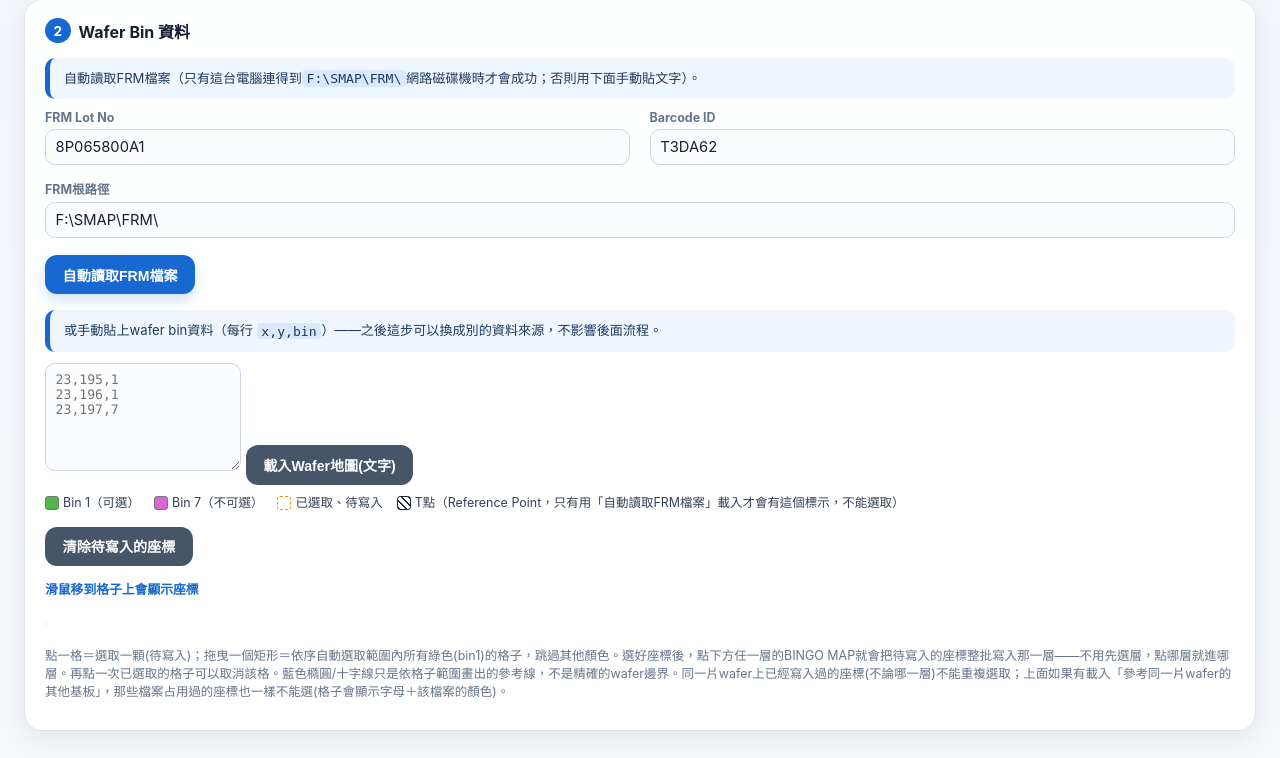
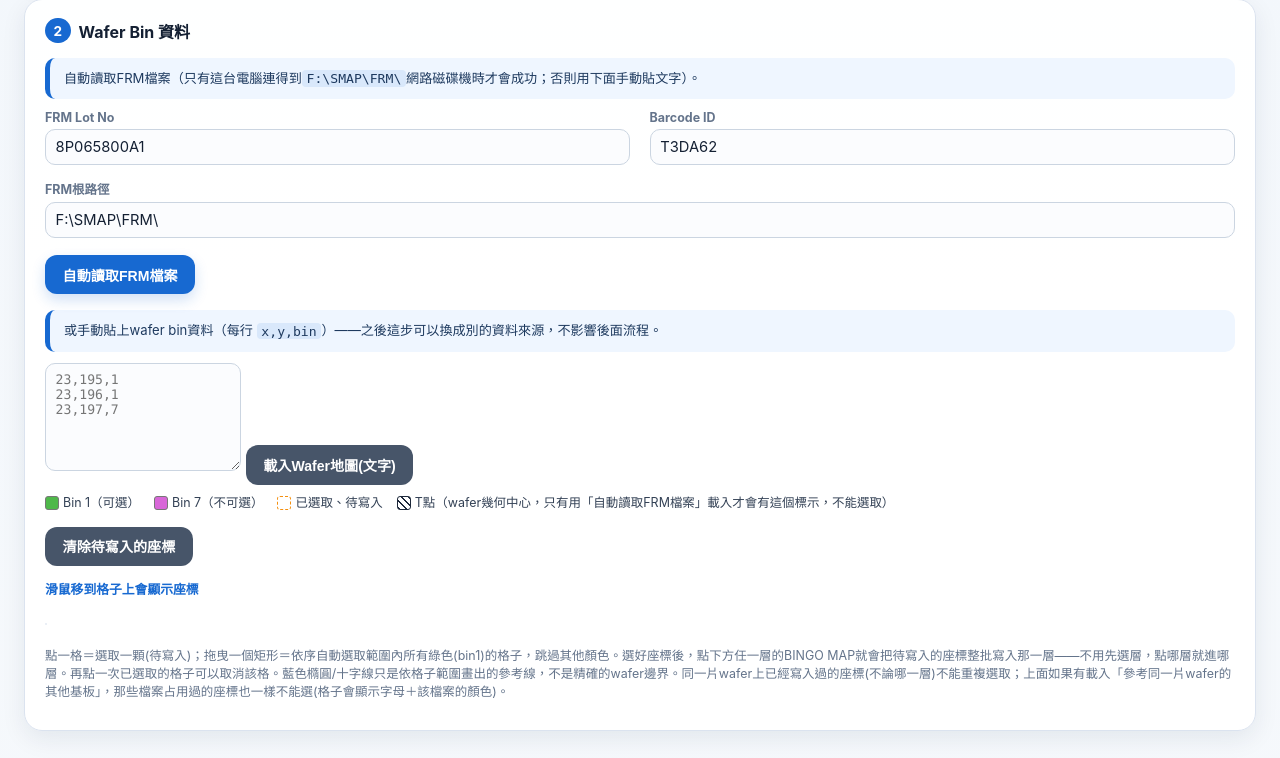
Before and after one commit to yuxian722/stock-dashboard-, a Flask app: page / in a window 1280 px wide. Shown: the part 1754-2512 px from the top of the page. Run offline with Flask 3, Linux system fonts and the light colour scheme.

Commit message:
補資料頁：修正T點位置——其實是wafer幾何中心，不是reference_point欄位
上一版猜T點＝FRM檔案的reference_point_x/y欄位，使用者傳照片直接
證明那個位置在wafer圖最外面，明顯錯誤。使用者接著在真正的T點格子
上點滑鼠、回報當下顯示的座標，並附上清楚照片：十字記號其實落在
wafer正中央附近。

改成T點＝(columns//2, rows//2)，純粹用wafer尺寸算出來的幾何中心，
不是檔案裡任何欄位存的值。reference_point_x/y欄位解析跟API回傳
維持不變(還是正確資料，只是不是T點，目前沒有其他用途)。

過程記在README，避免以後對這個欄位又猜錯。

```diff
--- a/webapp/static/app.js
+++ b/webapp/static/app.js
@@ -24,14 +24,19 @@ let stagedPicks = []; // {x, y, bin, panel}[] — selected on a wafer grid, not
 let waferCellsByPanel = [new Map(), new Map()]; // waferCellsByPanel[i]: "x,y" -> bin (index 1 only used when multiWaferEnabled)
 let waferBoundsByPanel = [null, null];
 // T點 (Reference Point) — a fixed anchor mark WaferCoordinate.exe draws on
-// the wafer image with a special texture, confirmed 2026/08/18 against a
-// real .frm file the user sent (bingomap/tests/fixtures/8P964000_K8_4E13.frm):
-// it's the FRM header's own reference_point_x/reference_point_y field
-// (already parsed by frm_reader.py, now also returned by /api/frm) — NOT a
-// die with a bin value (it sits outside the actual die area in that real
-// sample), and NOT tied to mouse hover — it's fixed per wafer. Only ever
-// known when the wafer was loaded via FRM (manually-pasted "x,y,bin" text
-// has no such field, so this stays null for that path).
+// the wafer image with a special texture. 2026/08/18: first guessed this
+// was the FRM header's own reference_point_x/y field — WRONG, the user
+// showed a side-by-side photo proving that field sits well outside the
+// wafer's actual die area, nowhere near the real on-screen crosshair. The
+// user then clicked directly on the real T點 cell and reported the
+// coordinate readout (X -19, Y 1) while a clear photo showed the crosshair
+// sitting near the grid's geometric middle (~row 28 of 56, horizontally
+// centered) — consistent with T點 simply being the wafer grid's own center,
+// (columns//2, rows//2), not a value stored anywhere in the file. Only
+// known when loaded via FRM (manually-pasted "x,y,bin" text has no
+// columns/rows header to compute a center from, so this stays null then).
+// NOT pixel-calibrated against the real tool — only visually cross-checked
+// against a photo, so treat as a best-effort mark, not a guarantee.
 let refPointByPanel = [null, null]; // {x, y} | null
 let substratePositions = []; // ["col:row", ...] in blank_generator's own machine-type order — shared by every layer
 let substrateBounds = null; // {minCol, maxCol, minRow, maxRow}
@@ -146,7 +151,7 @@ function buildExtraWaferPanelHtml() {
         <span><i style="background:#d867d8"></i>Bin 7（不可選）</span>
         <span><i style="background:#fff;border-color:#1a3fd6"></i>已寫入某一層</span>
         <span><i style="background:#fff;border-color:#f5900f;border-style:dashed"></i>已選取、待寫入</span>
-        <span><i style="background:repeating-linear-gradient(45deg,#1e293b 0,#1e293b 2px,transparent 2px,transparent 5px);border-color:#1e293b"></i>T點（Reference Point，不能選取）</span>
+        <span><i style="background:repeating-linear-gradient(45deg,#1e293b 0,#1e293b 2px,transparent 2px,transparent 5px);border-color:#1e293b"></i>T點（wafer幾何中心，不能選取）</span>
       </div>
       <p id="${ids.hoverStatus}" class="grid-hover-status">滑鼠移到格子上會顯示座標</p>
       <div id="${ids.wrap}" class="lyr-wafer-wrap">
@@ -578,12 +583,10 @@ async function loadFrmIntoPanel(panelIndex) {
   waferCellsByPanel[panelIndex] = cells;
   waferBoundsByPanel[panelIndex] = bounds;
   refPointByPanel[panelIndex] =
-    data.reference_point_x !== undefined && data.reference_point_y !== undefined
-      ? { x: data.reference_point_x, y: data.reference_point_y }
-      : null;
+    data.columns && data.rows ? { x: Math.floor(data.columns / 2), y: Math.floor(data.rows / 2) } : null;
   status.className = "ok";
   const refNote = refPointByPanel[panelIndex]
-    ? `，T點(Ref Point)＝${refPointByPanel[panelIndex].x}:${refPointByPanel[panelIndex].y}（wafer圖上會用斜紋標示，麻煩比對一下跟WaferCoordinate.exe看到的是不是同一格）`
+    ? `，T點＝${refPointByPanel[panelIndex].x}:${refPointByPanel[panelIndex].y}（wafer圖上會用斜紋標示，這是用wafer尺寸推算出的幾何中心，麻煩比對一下跟WaferCoordinate.exe看到的是不是同一格）`
     : "";
   status.textContent = `已載入 LotNo=${data.lot_no} WaferID=${data.wafer_id} Layout=${data.wafer_type}（${data.columns}x${data.rows}，共${data.cells.length}顆有資料）${refNote}`;
   renderAll();
@@ -714,7 +717,7 @@ function renderWaferPanel(panelIndex) {
         cell.classList.add("ref-point");
         cell.dataset.refPoint = "1";
         if (!cell.textContent) cell.textContent = "T";
-        cell.title = `${x}:${y} — T點(Reference Point)`;
+        cell.title = `${x}:${y} — T點(wafer幾何中心)`;
       }
       cell.dataset.x = x;
       cell.dataset.y = y;
@@ -918,7 +921,7 @@ function wireGridDragEvents(containerId, hoverStatusId, tooltipId, panelIndex) {
     if (!e.target.classList.contains("wafer-cell")) return;
     const x = e.target.dataset.x, y = e.target.dataset.y;
     const ref = isReferencedAt(panelIndex, parseInt(x, 10), parseInt(y, 10));
-    const refPointNote = e.target.dataset.refPoint ? "（T點/Reference Point）" : "";
+    const refPointNote = e.target.dataset.refPoint ? "（T點/wafer幾何中心）" : "";
     const label = ref && !e.target.classList.contains("picked") && !e.target.classList.contains("staged")
       ? `${x}:${y}（已被參考基板「${ref.name}」占用，不能選）${refPointNote}`
       : `Wafer座標：${x}:${y}${refPointNote}`;
@@ -1008,8 +1011,9 @@ function wireWaferPanelEvents(panelIndex) {
     const { cells, bounds } = parseWaferText(document.getElementById(ids.waferInput).value);
     waferCellsByPanel[panelIndex] = cells;
     waferBoundsByPanel[panelIndex] = bounds;
-    // Manually-pasted "x,y,bin" text carries no T點/Ref Point field —
-    // clear any stale marker left over from a previous FRM load.
+    // Manually-pasted "x,y,bin" text carries no FRM columns/rows header to
+    // compute a T點/center from — clear any stale marker from a previous
+    // FRM load.
     refPointByPanel[panelIndex] = null;
     renderAll();
   });
--- a/webapp/templates/index.html
+++ b/webapp/templates/index.html
@@ -126,7 +126,7 @@
       <span><i style="background:#d867d8"></i>Bin 7（不可選）</span>
       <span id="wafer-legend-picked"><i style="background:#fff;border-color:#1a3fd6"></i>已寫入某一層（格內數字＝第幾層）</span>
       <span id="wafer-legend-staged"><i style="background:#fff;border-color:#f5900f;border-style:dashed"></i>已選取、待寫入</span>
-      <span><i style="background:repeating-linear-gradient(45deg,#1e293b 0,#1e293b 2px,transparent 2px,transparent 5px);border-color:#1e293b"></i>T點（Reference Point，只有用「自動讀取FRM檔案」載入才會有這個標示，不能選取）</span>
+      <span><i style="background:repeating-linear-gradient(45deg,#1e293b 0,#1e293b 2px,transparent 2px,transparent 5px);border-color:#1e293b"></i>T點（wafer幾何中心，只有用「自動讀取FRM檔案」載入才會有這個標示，不能選取）</span>
     </div>
     <div id="stage-controls" style="display:none;margin:0.4rem 0">
       <button type="button" class="secondary" id="btn-clear-staged">清除待寫入的座標</button>
```
Also changed, not shown: webapp/static/style.css (+11 -9 lines), webapp/tests/test_app.py (+8 -5 lines), webapp/README.md.
